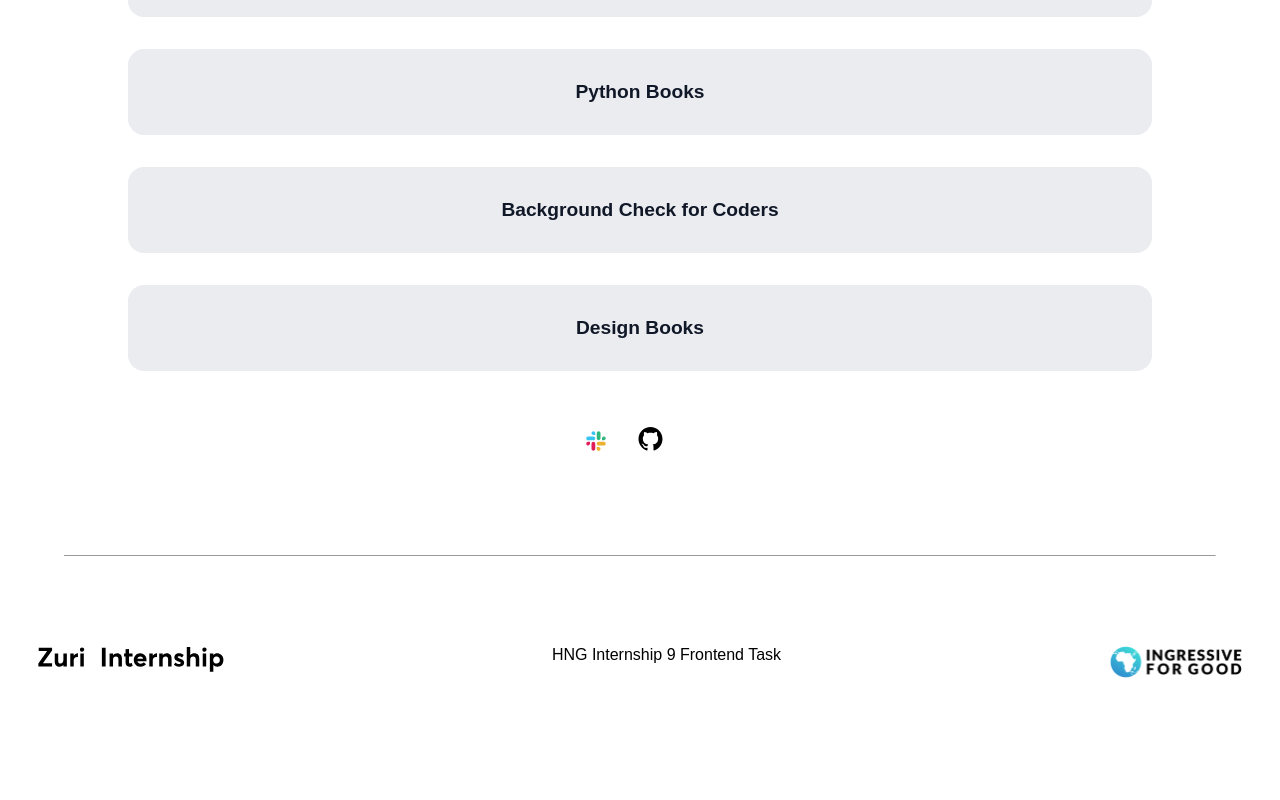
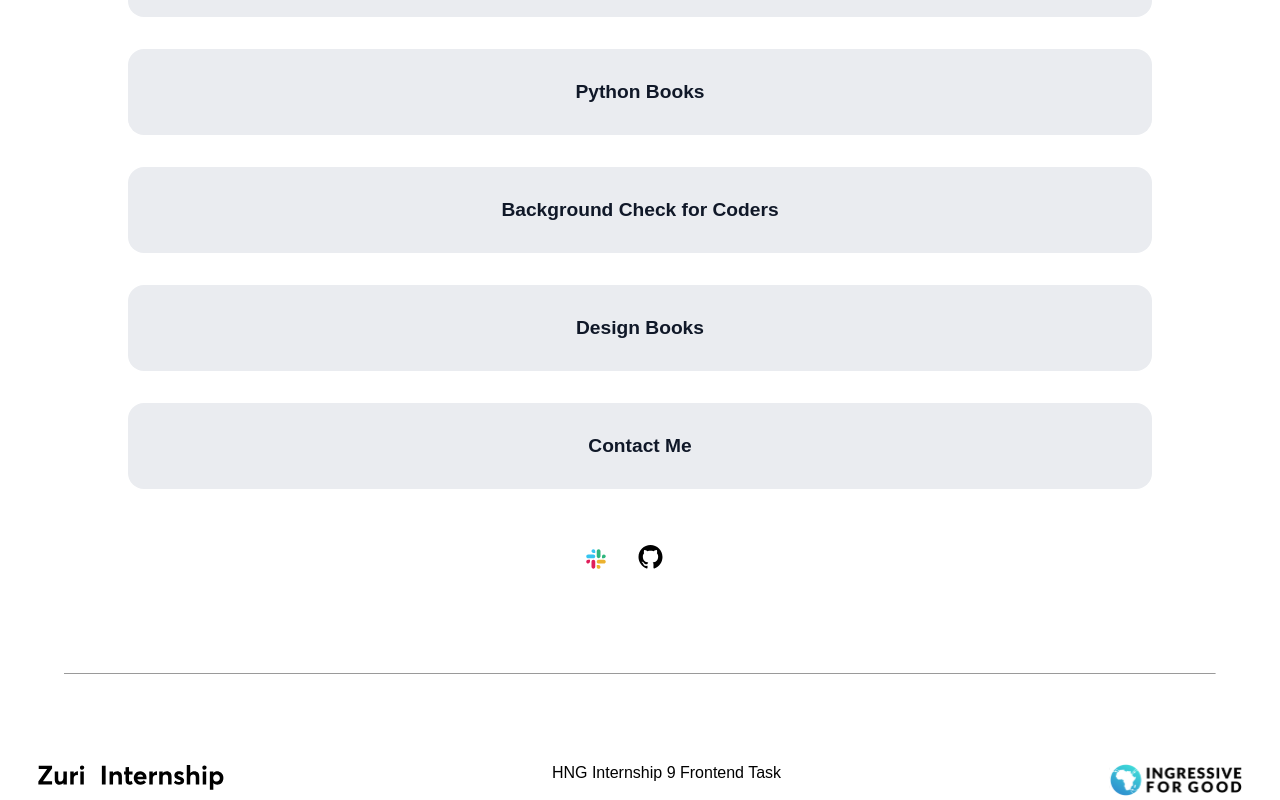
Before and after one commit to tobydevsolution/single-page-react, a React (Create React App) app: page / in a window 1280 px wide. Shown: the part 640-1440 px from the top of the page. Before the commit the page ends 1322 px from the top, so only its background shows below. Built offline with nearby package versions, Linux system fonts and the light colour scheme.

Commit message:
Added Comtact me button

```diff
--- a/src/components/Button.jsx
+++ b/src/components/Button.jsx
@@ -68,6 +68,11 @@ function Button() {
           Explore These books to learn design and coding
         </sub>
       </div>
+      <div className="contact box" id="contact">
+        <a href="contact.html">Contact Me</a>
+        <br />
+        <sub className="sub">Explore These section for my contact</sub>
+      </div>
     </div>
   );
 }
```
